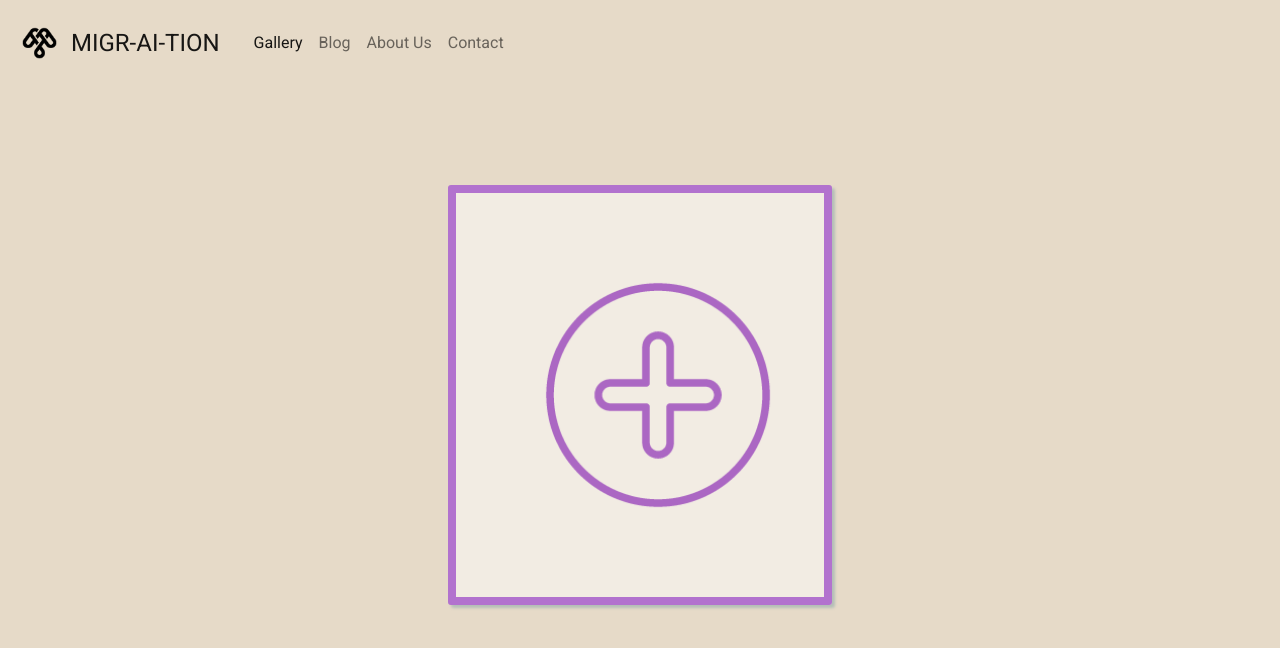
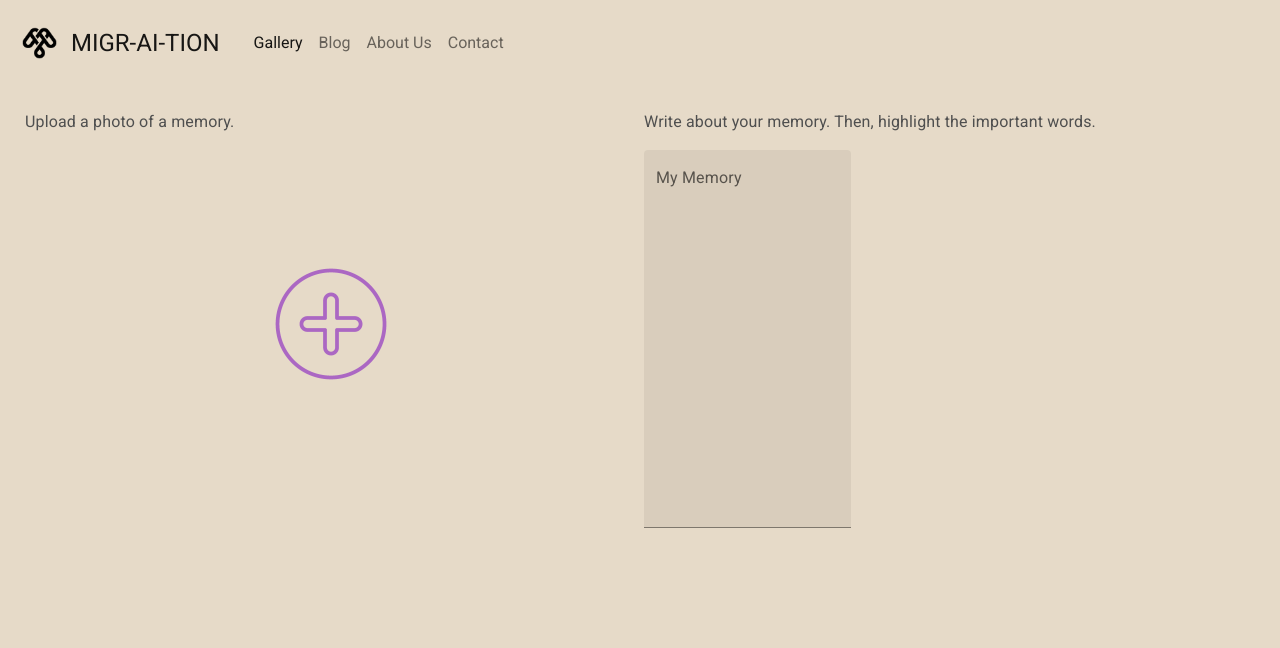
Before and after one commit to jielianglin/migr-ai-tion_III, a React (Create React App) app in the folder frontend/: page / in a window 1280 px wide. Shown: the top 648 px of the page. Built offline with nearby package versions, Linux system fonts and the light colour scheme.

Commit message:
implemented Text Field

```diff
--- a/frontend/src/components/FileInput.js
+++ b/frontend/src/components/FileInput.js
@@ -1,7 +1,7 @@
 import { FormHelperText } from '@material-ui/core';
 import React, { useState, useRef, useEffect } from 'react';
 import upload from "../pics/upload.png";
-// import Typography from "@material-ui/core/Typography";
+import Typography from '@mui/material/Typography';
 
 
 export default function FileInput(props) {
@@ -10,15 +10,15 @@ export default function FileInput(props) {
     const fileInput = useRef(null);
 
     var style1 = {
-        width: "30%",
-        height: "420px",
+        width: "200px",
+        height: "200px",
         color: "black",
-        border: "#B272CE solid 8px",
+        // border: "#B272CE solid 8px",
         borderRadius: "3px",
-        boxShadow: "3px 3px 3px #b4beb7",
+        // boxShadow: "3px 3px 3px #b4beb7",
         margin: "0 auto",
-        marginTop: "100px",
-        backgroundColor: "rgba(255,255,255,0.5)",
+        marginTop: "90px",
+        // backgroundColor: "rgba(255,255,255,0.5)",
         backgroundImage: `url(${upload})`,
         backgroundSize: "cover",
     }
@@ -43,6 +43,8 @@ export default function FileInput(props) {
     };
 
     return (
+        <div>
+            <Typography>Upload a photo of a memory.</Typography>
             <div
                 className="image-input"
                 onClick={openFileInput}
@@ -66,5 +68,6 @@ export default function FileInput(props) {
                     />
                 </label>
             </div>
+        </div>
     );
 }
--- /dev/null
+++ b/frontend/src/components/TextInput.js
@@ -0,0 +1,22 @@
+import React from 'react';
+import Typography from '@mui/material/Typography';
+import TextField from '@mui/material/TextField';
+
+export default function TextInput() {
+    var style1 = {
+
+    }
+    return (
+        <div style={style1}>
+            <Typography>Write about your memory. Then, highlight the important words.</Typography>
+            <TextField
+                id="filled-multiline-static"
+                label="My Memory"
+                multiline
+                rows={15}
+                variant="filled"
+                margin="normal"
+            />
+        </div>
+    )
+}
--- a/frontend/src/pages/Home.js
+++ b/frontend/src/pages/Home.js
@@ -1,11 +1,28 @@
 import React from "react";
 
 import FileInput from "../components/FileInput";
+import TextInput from "../components/TextInput";
+import Grid from '@mui/material/Grid';
+import { flexbox } from "@mui/system";
 
 export default function Home() {
+
+    var style1 = {
+        margin: "25px",
+        display: "flex",
+        justifyContent: "center"
+    }
+
     return (
-        <div>
-            <FileInput />
+        <div style={style1}>
+            <Grid container spacing={1} columns={2}>
+                <Grid item xs={1}>
+                    <FileInput />
+                </Grid>
+                <Grid item xs={1}>
+                    <TextInput />
+                </Grid>
+            </Grid>
         </div>
     );
 }
```
Lines whose indentation alone changed are shown as unchanged.
